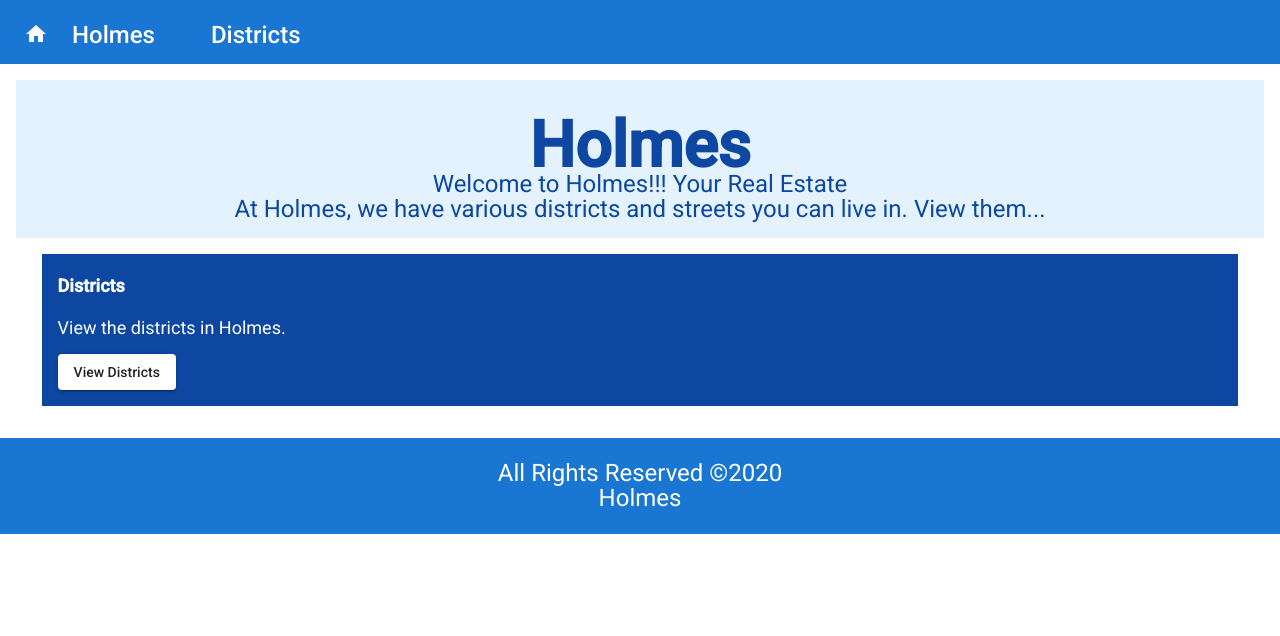
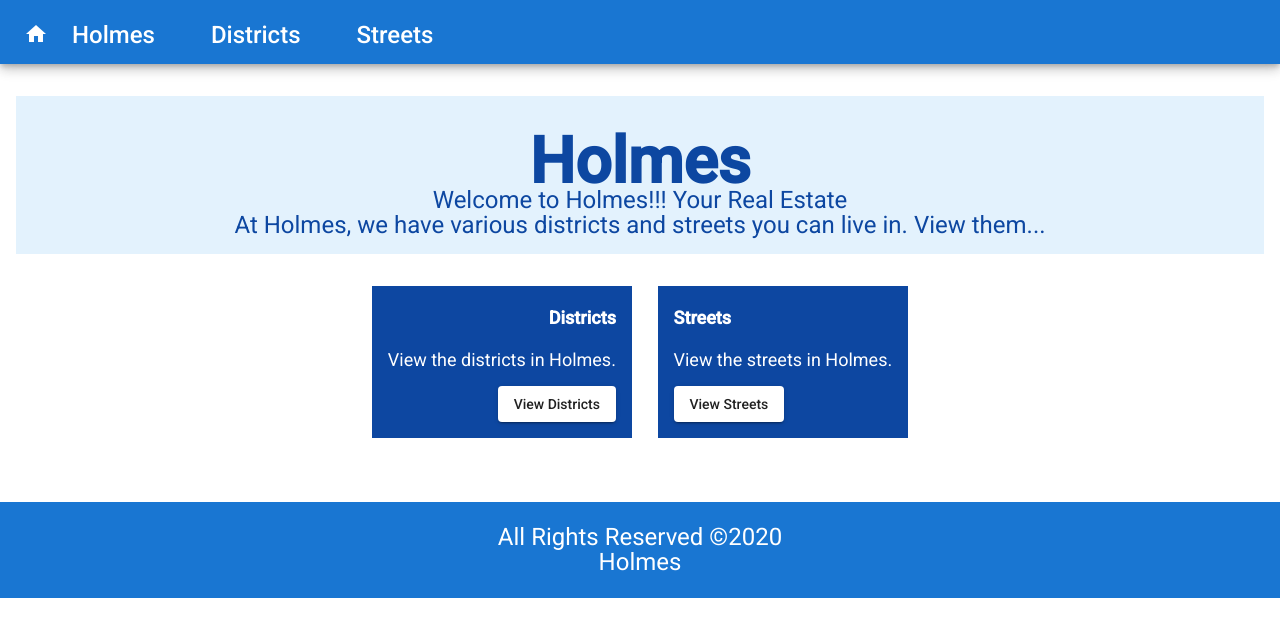
Before and after one commit to obumnwabude/holmes, an Angular app: page / in a window 1280 px wide. Shown: the top 636 px of the page. Built offline with nearby package versions, Linux system fonts and the light colour scheme.

Commit message:
add streets card and navbar link

```diff
--- a/src/app/app-routing.module.ts
+++ b/src/app/app-routing.module.ts
@@ -1,12 +1,14 @@
 import { NgModule } from '@angular/core';
 import { Routes, RouterModule } from '@angular/router';
 
+import { DistrictsComponent } from './districts/districts.component';
 import { HomeComponent } from './home/home.component';
-import { DistrictsComponent } from './districts/districts.component';
+import { StreetsComponent } from './streets/streets.component';
 
 const routes: Routes = [
   { path: '', component: HomeComponent },
   { path: 'districts', component: DistrictsComponent },
+  { path: 'streets', component: StreetsComponent },
 ];
 
 @NgModule({
--- a/src/app/app.component.html
+++ b/src/app/app.component.html
@@ -1,9 +1,16 @@
 <mat-toolbar color="primary" role="navigation">
-  <a routerLink="." mat-icon-button aria-hidden="true" tabindex="-1">
-    <mat-icon>home</mat-icon>
-  </a>
-  <a routerLink="." mat-button>{{title}}</a>
-  <a routerLink="/districts" mat-button districts-link>Districts</a>
+  <mat-toolbar-row>
+    <a routerLink="." mat-icon-button aria-hidden="true" tabindex="-1">
+      <mat-icon tabindex="-1">home</mat-icon>
+    </a>
+    <a routerLink="." mat-button>{{title}}</a>
+    <a routerLink="/districts" mat-button class="hide-in-mobile feature-link">Districts</a>
+    <a routerLink="/streets" mat-button class="hide-in-mobile feature-link">Streets</a>
+  </mat-toolbar-row>
+  <mat-toolbar-row class="show-in-mobile">
+    <a routerLink="/districts" mat-button>Districts</a>
+    <a routerLink="/streets" mat-button>Streets</a>
+  </mat-toolbar-row>
 </mat-toolbar>
 
 <main>
--- a/src/app/app.component.scss
+++ b/src/app/app.component.scss
@@ -4,16 +4,29 @@ mat-toolbar a {
   font-size: 24px;
 }
 
-mat-toolbar a:not(:first-of-type) {
+mat-toolbar-row:first-of-type {
+  box-shadow: 0 3px 5px -1px rgba(0,0,0,.2),
+  0 6px 10px 0 rgba(0,0,0,.14), 0 1px 18px 0 rgba(0,0,0,.12);
+}
+
+mat-toolbar-row:first-of-type a:not(:first-of-type) {
   margin-bottom: -6px;
 }
 
-mat-toolbar a[districts-link] {
+a.feature-link {
   margin-left: 24px;
 }
 
+.hide-in-mobile {
+  display: none;
+}
+
+mat-toolbar-row.show-in-mobile {
+  justify-content: space-evenly;
+}
+
 main {
-  padding: 16px;
+  padding: 32px 16px;
 }
 
 #holmes-display-container {
@@ -52,3 +65,13 @@ footer p {
   text-align: center;
   line-height: 1.05;
 }
+
+@media screen and (min-width: 576px) {
+  a.hide-in-mobile {
+    display: inline-block;
+  }
+
+  .show-in-mobile {
+    display: none;
+  }
+}
--- a/src/app/districts/districts.component.ts
+++ b/src/app/districts/districts.component.ts
@@ -1,12 +1,7 @@
-import { Component, OnInit } from '@angular/core';
+import { Component } from '@angular/core';
 
 @Component({
-  selector: 'holmes-districts',
   templateUrl: './districts.component.html',
   styleUrls: ['./districts.component.scss'],
 })
-export class DistrictsComponent implements OnInit {
-  constructor() {}
-
-  ngOnInit(): void {}
-}
+export class DistrictsComponent {}
--- a/src/app/home/home.component.html
+++ b/src/app/home/home.component.html
@@ -4,4 +4,9 @@
     <p>View the districts in Holmes.</p>
     <a routerLink="/districts" mat-raised-button>View Districts</a>
   </section>
+  <section class="feature">
+    <h2>Streets</h2>
+    <p>View the streets in Holmes.</p>
+    <a routerLink="/streets" mat-raised-button>View Streets</a>
+  </section>
 </div>
--- a/src/app/home/home.component.scss
+++ b/src/app/home/home.component.scss
@@ -1,11 +1,12 @@
 #feature-container {
-  margin: 2vh 2vw;
+  margin: 4vh 2vw;
 }
 
 .feature {
   background-color: #0D47A1;
   color: white;
   padding: 16px;
+  margin: 0;
 
   h2 {
     font-weight: bold;
@@ -16,3 +17,25 @@
     margin: 0px 0px 16px 0px;
   }
 }
+
+.feature:first-of-type {
+  margin-bottom: 4vh;
+}
+
+@media screen and (min-width: 576px) {
+  #feature-container {
+    display: flex;
+    justify-content: center;
+    align-items: center;
+  }
+
+  .feature {
+    max-width: 600px;
+  }
+
+  .feature:first-of-type {
+    margin-bottom: 0;
+    margin-right: 2vw;
+    text-align: right;
+  }
+}
--- a/src/app/home/home.component.ts
+++ b/src/app/home/home.component.ts
@@ -1,11 +1,7 @@
-import { Component, OnInit } from '@angular/core';
+import { Component } from '@angular/core';
 
 @Component({
   templateUrl: './home.component.html',
   styleUrls: ['./home.component.scss'],
 })
-export class HomeComponent implements OnInit {
-  constructor() {}
-
-  ngOnInit(): void {}
-}
+export class HomeComponent {}
--- /dev/null
+++ b/src/app/streets/streets.component.html
@@ -0,0 +1 @@
+<p>streets works!</p>
```
Also changed, not shown: src/app/app.module.ts (+7 -1 lines), src/app/streets/streets.component.ts (added, +7 -0 lines), src/app/streets/streets.component.scss (added), 1 other file (tests, documents, lock files or other folders).
